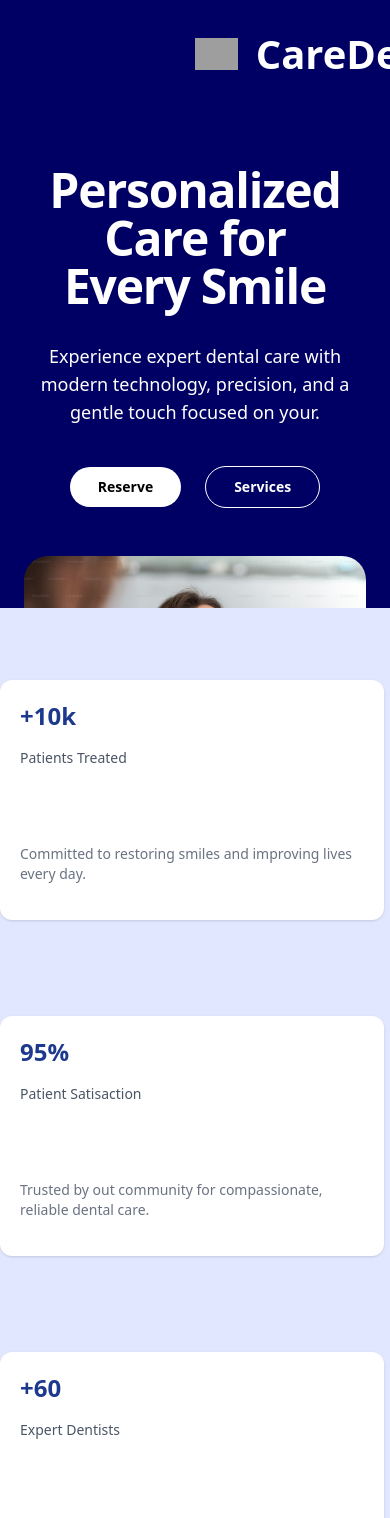
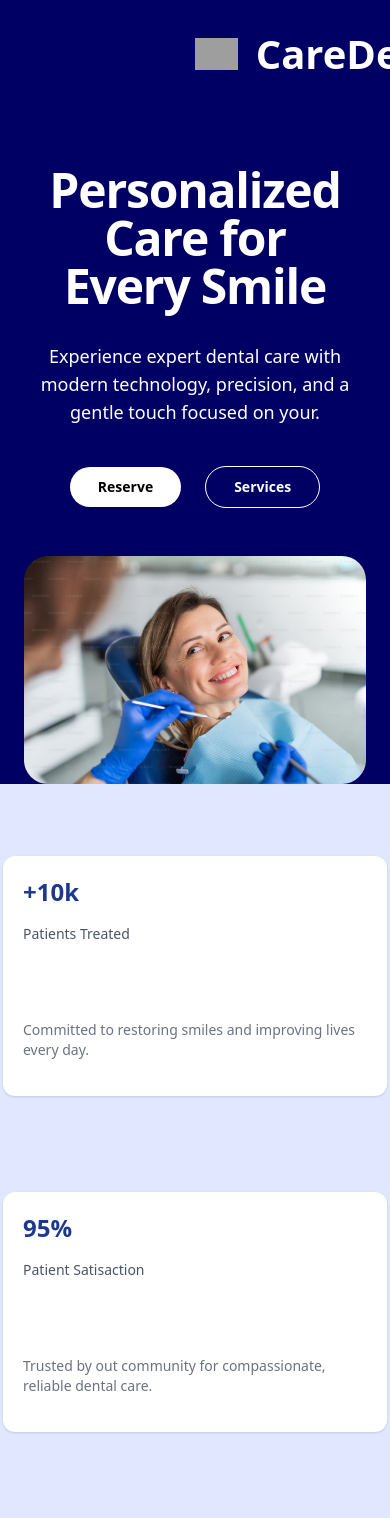
Before and after one commit to PyotrWrangel/Caredent, a React (Vite) app: page / in a window 390 px wide. Shown: the top 1518 px of the page. Built offline with nearby package versions, Linux system fonts and the light colour scheme; no server answers; the database is empty; grey boxes are pictures that could not be loaded.

Commit message:
migliorato layout

```diff
--- a/src/Pages/HomePage/components/Main.jsx
+++ b/src/Pages/HomePage/components/Main.jsx
@@ -3,6 +3,8 @@ import Information from "./CardInformation";
 import Experts from "./Experts";
 import { useState, useEffect } from "react";
 import HeroImage from "./HeroImage";
+
+
 //importiamo il database
 import { db } from "../../../firebaseConfig";
 
@@ -102,8 +104,8 @@ function Main() {
           </div>
         </div>
       </section>
-      <section className=" bg-indigo-100 -mt-44 relative">
-        <div className=" mx-auto max-w-6xl grid gap-6 sm:grid-cols-2 lg:grid-cols-3 xl:grid-cols-4 2xl:grid-cols-4">
+      <section className=" bg-indigo-100 lg:-mt-44 lg:relative">
+        <div className="flex items-center justify-center  mx-auto max-w-6xl grid gap-6 sm:grid-cols-2 lg:grid-cols-3 xl:grid-cols-4 2xl:grid-cols-4">
           {stats.map((item, idx) => (
             <Information
               key={idx}
@@ -113,7 +115,7 @@ function Main() {
             ></Information>
           ))}
         </div>
-        <div className="flex">
+        <div>
           {experts.map((expert) => (
             <Experts
               key={expert.id}
```
